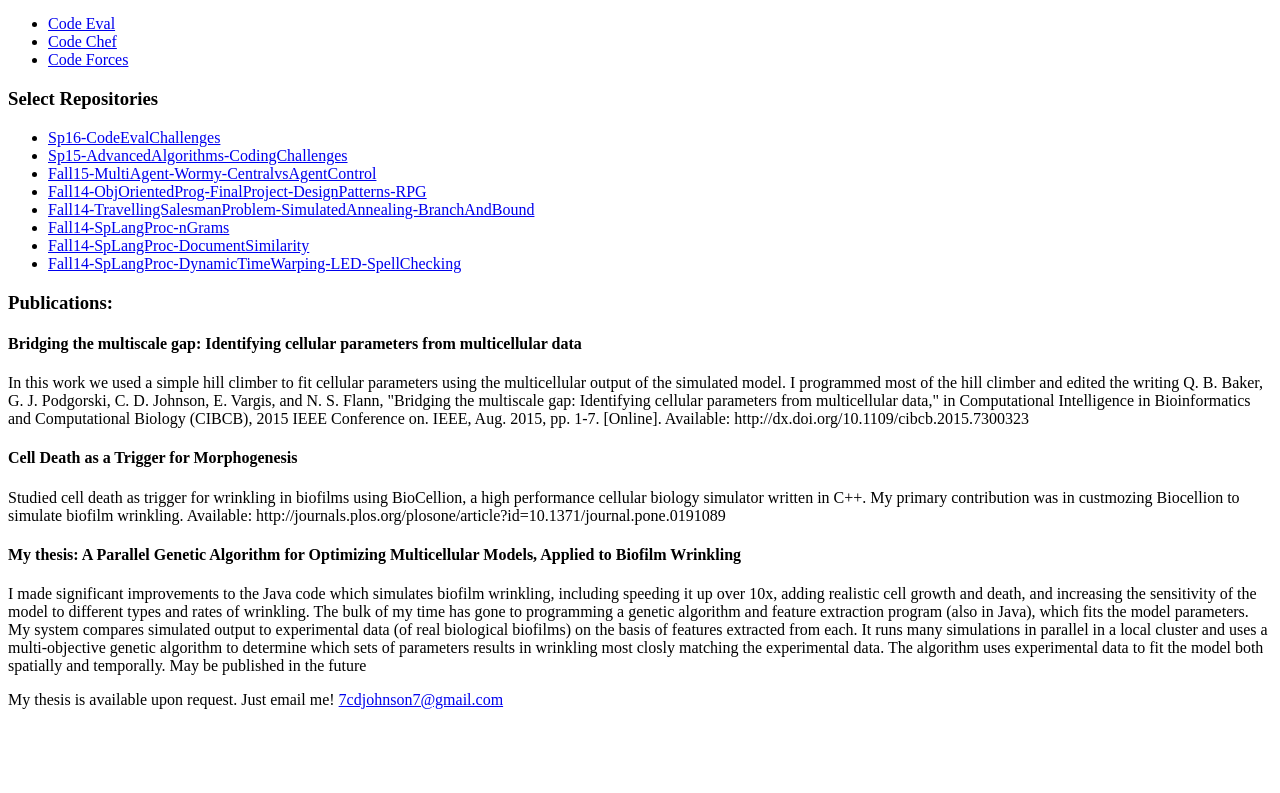
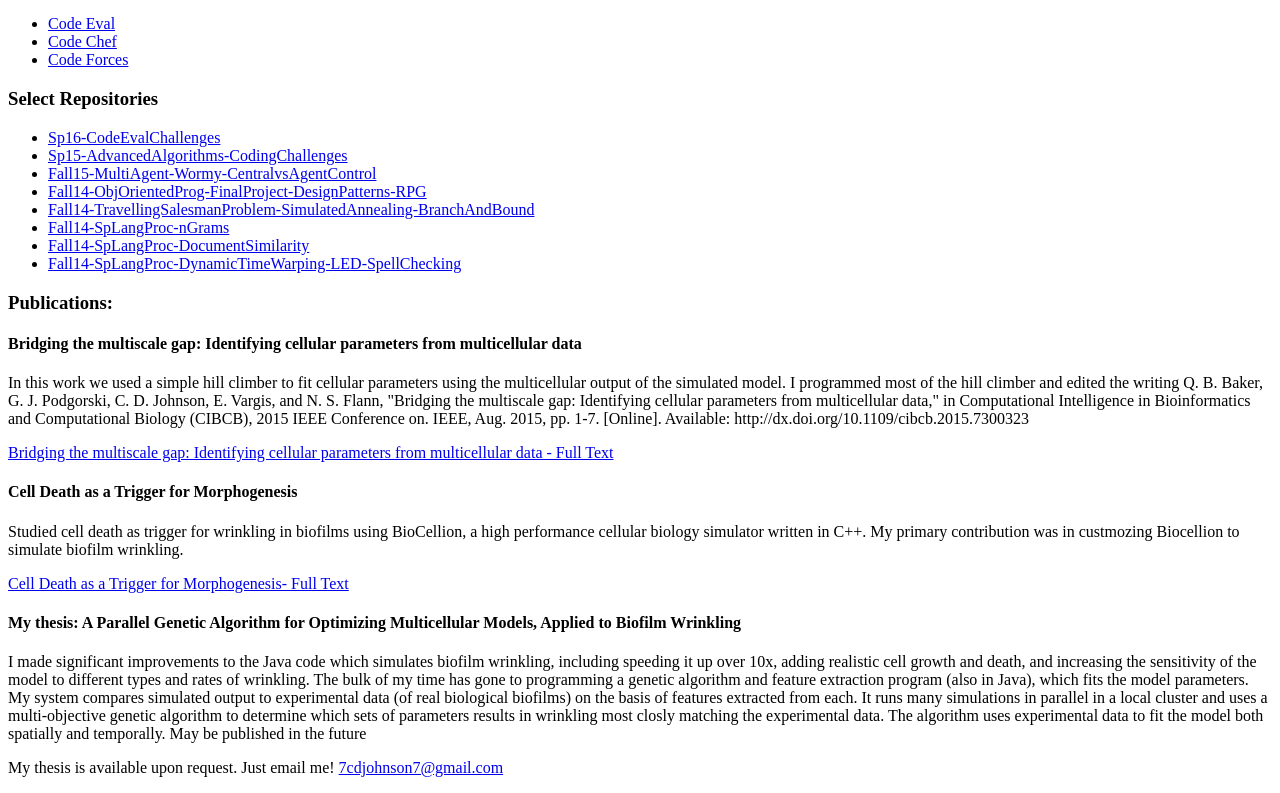
Before and after one commit to rehpotsirhc/rehpotsirhc.github.io, a plain HTML site: page index.html in a window 1280 px wide. Shown: the part 857-1650 px from the top of the page. Before the commit the page ends 1582 px from the top, so only its background shows below. Drawn offline with Linux system fonts and the light colour scheme.

Commit message:
improved links to publications

```diff
--- a/index.html
+++ b/index.html
@@ -92,12 +92,13 @@
 <p>In this work we used a simple hill climber to fit cellular parameters using the multicellular output of the simulated model. I programmed most of the hill climber and edited the writing
 Q. B. Baker, G. J. Podgorski, C. D. Johnson, E. Vargis, and N. S. Flann, "Bridging the multiscale gap: Identifying cellular parameters from multicellular data," in Computational Intelligence in Bioinformatics and Computational Biology (CIBCB), 2015 IEEE Conference on. IEEE, Aug. 2015, pp. 1-7. [Online]. Available: http://dx.doi.org/10.1109/cibcb.2015.7300323
 </p>
+<p><a href="http://dx.doi.org/10.1109/cibcb.2015.7300323">Bridging the multiscale gap: Identifying cellular parameters from multicellular data - Full Text</a></p>
 
 <h4>Cell Death as a Trigger for Morphogenesis</h4>
 <p>
 Studied cell death as trigger for wrinkling in biofilms using BioCellion, a high performance cellular biology simulator written in C++. My primary contribution was in custmozing Biocellion to simulate biofilm wrinkling.
-Available: http://journals.plos.org/plosone/article?id=10.1371/journal.pone.0191089
 </p>
+<p><a href="http://journals.plos.org/plosone/article?id=10.1371/journal.pone.0191089">Cell Death as a Trigger for Morphogenesis- Full Text</a></p>
 
 <h4>My thesis: A Parallel Genetic Algorithm for Optimizing Multicellular Models, Applied to Biofilm Wrinkling</h4>
 <p>
```
